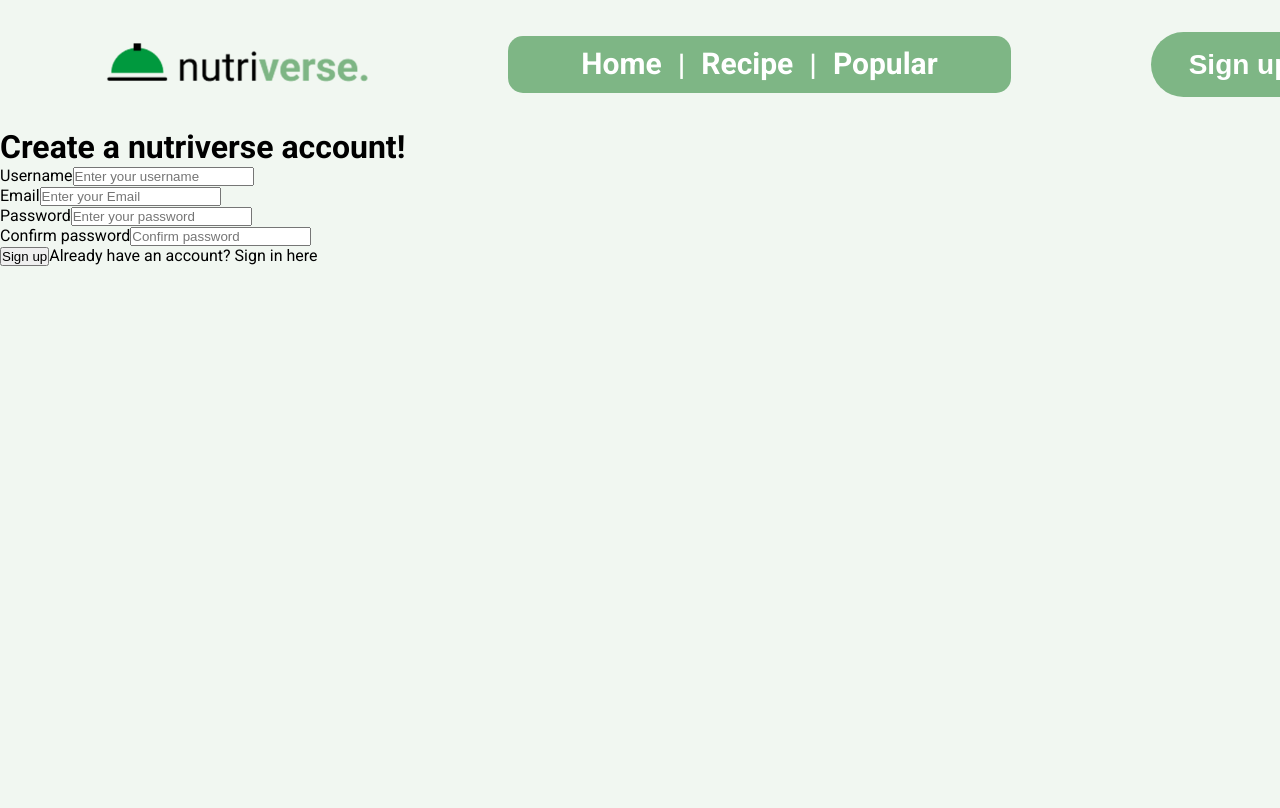
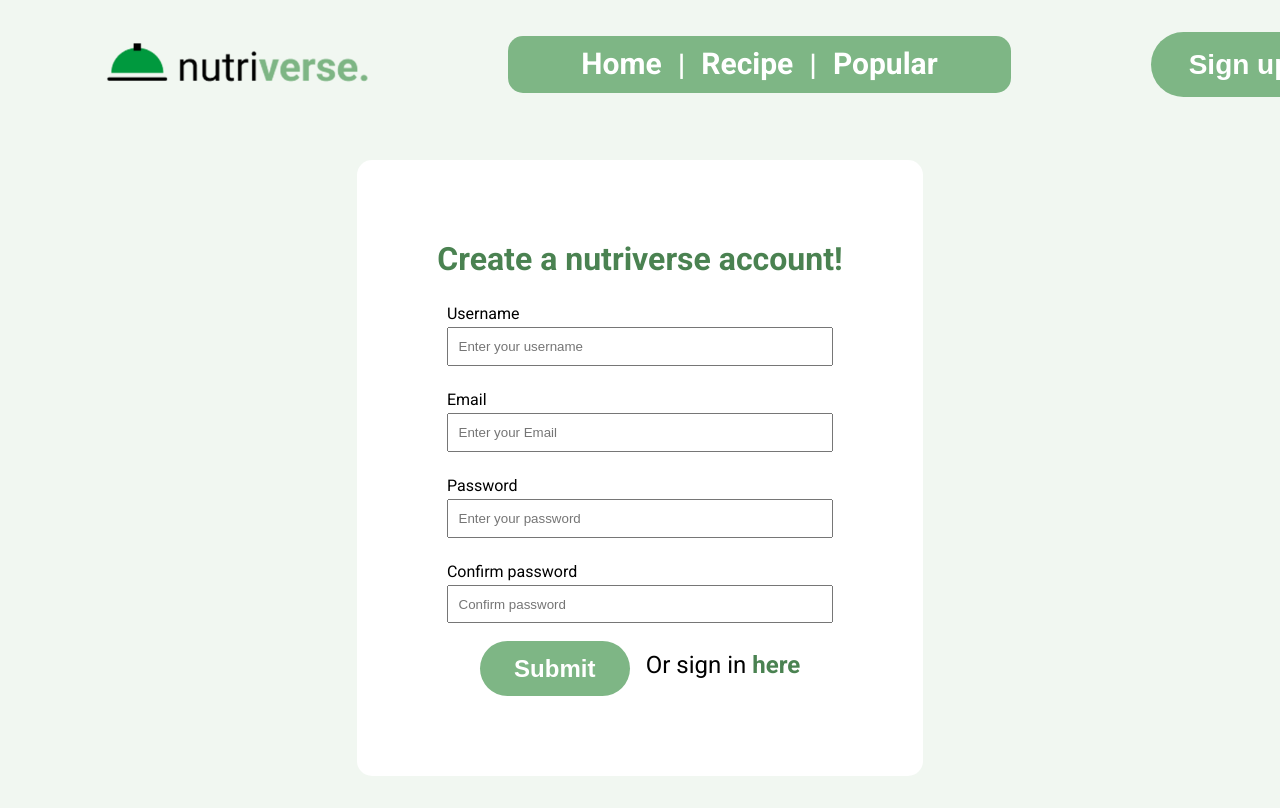
Before and after one commit to akelee/Nutriverse, a React (Create React App) app: page /signup in a window 1280 px wide. Shown: the top 808 px of the page. Built offline with nearby package versions, Linux system fonts and the light colour scheme.

Commit message:
Added styling to sign up page. Submit button should connect to mySQL. Aiming to add form input validity if time permits

```diff
--- a/src/index.jsx
+++ b/src/index.jsx
@@ -6,6 +6,7 @@ import Home from './pages/home';
 import Recipe from './pages/recipe/Recipe';
 import Popular from './pages/popular/Popular';
 import Signup from './pages/signup/Signup';
+import SignIn from './pages/signIn/SignIn';
 import UserInput from './pages/userInput/UserInput';
 import Meal from './pages/meal/Meal';
 import Plan from './pages/plan/Plan';
@@ -31,6 +32,7 @@ root.render(
         <Route path="/about" element= {<About/>} />
         <Route path="/values" element= {<Values/>} />
         <Route path="/goals" element= {<Goals/>} />
+        <Route path="/signIn" element= {<SignIn/>} />
 
       </Routes>
     </BrowserRouter>
--- a/src/pages/index.js
+++ b/src/pages/index.js
@@ -9,3 +9,4 @@ export { default as Navbar } from '../components/navbar/Navbar.jsx';
 export { default as Values } from '../pages/values/Values.jsx';
 export { default as UserInput } from '../pages/userInput/UserInput.jsx';
 export { default as UseForm } from '../pages/useForm/UseForm.jsx';
+export { default as SignIn } from '../pages/signIn/SignIn.jsx';
--- /dev/null
+++ b/src/pages/signIn/SignIn.jsx
@@ -0,0 +1,10 @@
+import React from 'react'
+import './signIn.css'
+
+const SignIn = () => {
+  return (
+    <div>SignIn</div>
+  )
+}
+
+export default SignIn
--- a/src/pages/signup/Signup.jsx
+++ b/src/pages/signup/Signup.jsx
@@ -1,6 +1,7 @@
 import React from 'react'
 import './signup.css'
 import useForm from '../../pages/UseForm';
+import { Link } from 'react-router-dom';
 
 const Signup = () => {
   const {handleChange, values, handleSubmit} = useForm();
@@ -29,8 +30,10 @@ const Signup = () => {
           </label>
           <input id="password2" type="password" name="confirmpassword" className='form-input' placeholder='Confirm password' value={values.password2} onChange={handleChange}/>
         </div>
-        <button className="form-input-btn" type="submit">Sign up</button>
-        <span className="form-input-login">Already have an account? Sign in <a href="#">here</a></span>
+        <div className="btn-signin">
+          <button className="form-input-btn" type="submit">Submit</button>
+          <span className="form-input-login">Or sign in <Link to="/signin">here</Link></span>
+          </div>
       </form>
 
     </div>
--- a/src/pages/signup/signup.css
+++ b/src/pages/signup/signup.css
@@ -0,0 +1,78 @@
+.nutriverse__signup-container {
+    display: flex;
+    align-items: center;
+    justify-content: center;
+    margin-top: 2rem;
+    margin-bottom: 2rem;
+}
+
+.nutriverse__signup-container form {
+    background-color: #ffffff;
+    padding:5rem;
+    border-radius: 15px;
+}
+
+.nutriverse__signup-container h1 {
+    color: var(--color-text-header-2);
+    margin-bottom: 1rem;
+}
+
+.form-input label {
+    padding-bottom: 1rem;
+    color: var(--color-text-body-2);
+}
+
+.form-input {
+    padding:.6rem;
+    width:100%;
+    margin-top: .3rem;
+}
+
+.btn-signin {
+    display: flex;
+    justify-content: center;
+    align-items:center;
+}
+
+.form-input-btn {
+    width: 150px;
+    height: 55px;
+    margin-top: .5rem;
+    margin-right: 1rem;
+    background: #7EB685;
+    border-radius: 45.36px;
+    border: none;
+    color: var(--color-text-button);
+    cursor:pointer;
+    font-size: 24px;
+    font-weight: bold;
+}
+
+
+.form-input-btn:hover {
+    color: rgba(79, 79, 79, 0.846);
+    transition: color .4s;
+}
+
+.form-input-login {
+    font-size: 24px;
+}
+
+.form-input-login a {
+    font-weight: bold;
+    color: var(--color-text-header-2);
+}
+
+.form-input-login a:hover {
+    color: var(--color-button-2);
+    transition: color .4s;
+}
+
+
+@media screen and(max-width: 690px) {
+    /* .btn-signin{
+        flex-direction: column;
+        align-items: center;
+        justify-content: center;
+    } */
+}
```
Also changed, not shown: src/pages/signIn/signIn.css (added).
